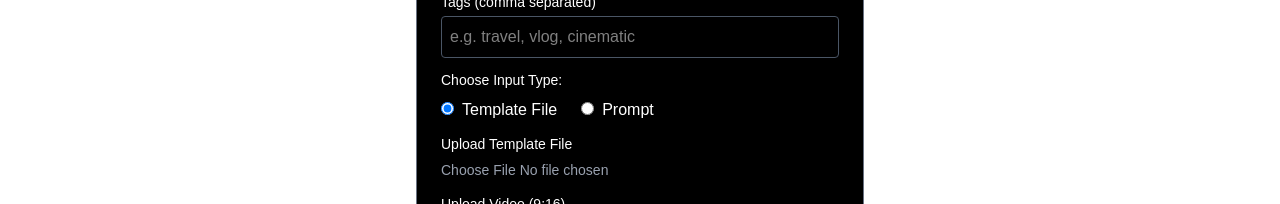
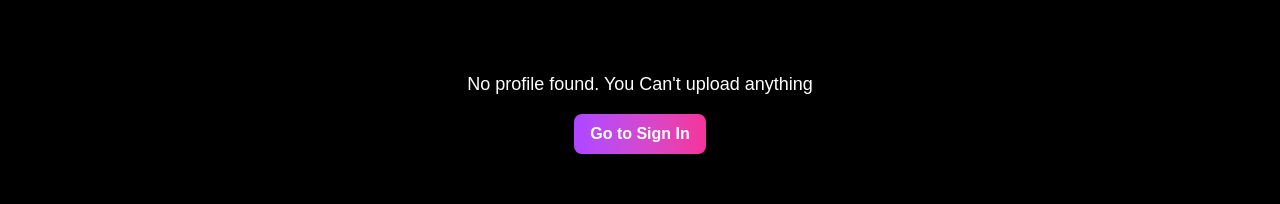
Before and after one commit to Gagandeep00700/MotionTemplatesProject, a Next.js app: page /upload in a window 1280 px wide. Shown: the part 374-578 px from the top of the page. Built offline with nearby package versions, Linux system fonts and the light colour scheme; no server answers.

Commit message:
Security Fixes

```diff
--- a/components/Navbar.tsx
+++ b/components/Navbar.tsx
@@ -5,6 +5,7 @@ import Link from "next/link";
 import { usePathname, useRouter } from "next/navigation";
 import { useAuth } from "../contexts/auth-context";
 import Image from "next/image";
+import { sign } from "node:crypto";
 
 
 export default function Navbar() {
@@ -86,6 +87,7 @@ export default function Navbar() {
           fill="none"
           viewBox="0 0 24 24"
           stroke="currentColor"
+          onClick={signOut}
         >
           <path strokeLinecap="round" strokeLinejoin="round" strokeWidth={2} d="M15 17h5l-1.405-1.405A2.032 2.032 0 0118 14.158V11a6.002 6.002 0 00-4-5.659V4a2 2 0 10-4 0v1.341C7.67 7.165 6 9.388 6 12v2.159c0 .538-.214 1.055-.595 1.436L4 17h5m6 0v1a3 3 0 11-6 0v-1m6 0H9" />
         </svg>
--- a/src/app/profile/[id]/page.tsx
+++ b/src/app/profile/[id]/page.tsx
@@ -8,7 +8,7 @@ import { useParams ,useRouter} from "next/navigation";
 import { Cabin_Sketch } from "next/font/google";
 export default function ProfilePage() {
   const {user,loading,signOut}=useAuth()
-  const [userProfile,setUserProfile]=useState<UserProfile>()
+  const [userProfile,setUserProfile]=useState<UserProfile | undefined>(undefined)
   const [errorMessage,setErrorMessage]=useState<string>('')
   const {id}=useParams()
   const [isOwnProfile,setIsOwnProfile]=useState(false)
@@ -63,7 +63,7 @@ useEffect(() => {
   }
 }, [user, userProfile]);
 
- if (user && userProfile===undefined) {
+ if (!user) {
     return (
       <div className="min-h-screen flex flex-col items-center justify-center text-white bg-black">
         <p className="text-lg mb-4">No profile found. Please sign in.</p>
--- a/src/app/upload/page.tsx
+++ b/src/app/upload/page.tsx
@@ -3,9 +3,11 @@ import { useState } from "react";
 import { Template } from "../../../lib/interfaces/interfaces";
 import { supabase } from "../supabaseClient";
 import { useAuth } from "../../../contexts/auth-context";
+import { useRouter } from "next/navigation";
 export default function UploadTemplate() {
   const [mode, setMode] = useState<"file" | "prompt">("file");
   const {user}=useAuth()
+const router=useRouter()
   const [uploadStructure,setUploadStructure]=useState<Template>({
     id:0,
     templateTitle:"",
@@ -17,6 +19,8 @@ export default function UploadTemplate() {
     templateThumbnail:null,
     templateFile:null,
   })
+
+
   const [loading,setLoading]=useState(false)
     function validateUploadForm(data:Template) {
   const errors: string[] = [];
@@ -154,6 +158,19 @@ const UploadThumbnail=async()=>{
   }
 
   }
+  if (!user) {
+    return (
+      <div className="min-h-screen flex flex-col items-center justify-center text-white bg-black">
+        <p className="text-lg mb-4">No profile found. You Can't upload anything</p>
+        <button
+          onClick={() => router.push("/auth")}
+          className="w-max p-4 py-2 rounded-lg bg-gradient-to-r from-purple-500 to-pink-500 text-white font-semibold hover:opacity-90 transition"
+        >
+          Go to Sign In
+        </button>
+      </div>
+    );
+  }
   return (
     <div className="max-w-md mx-auto p-6 bg-black text-white rounded-lg border border-gray-500">
       <h2 className="text-xl font-bold mb-4 text-center">Upload Template</h2>
```
